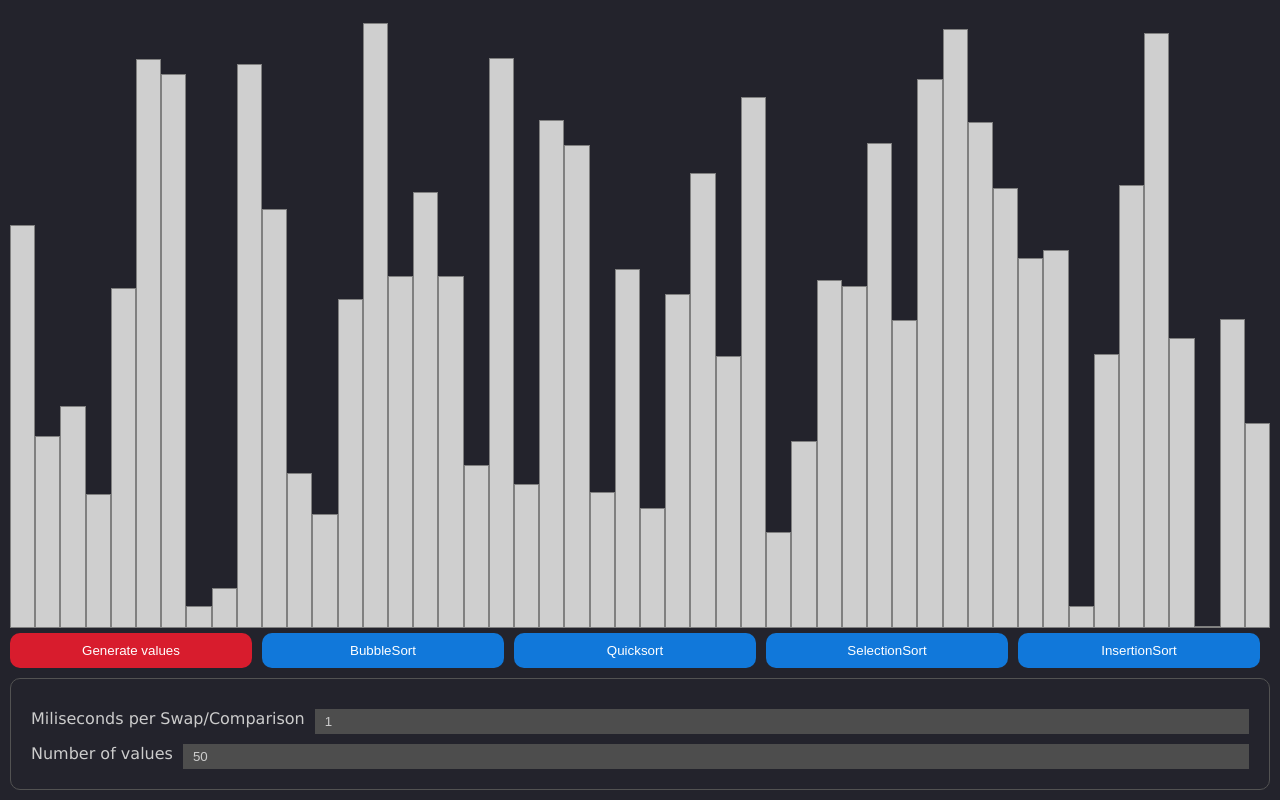
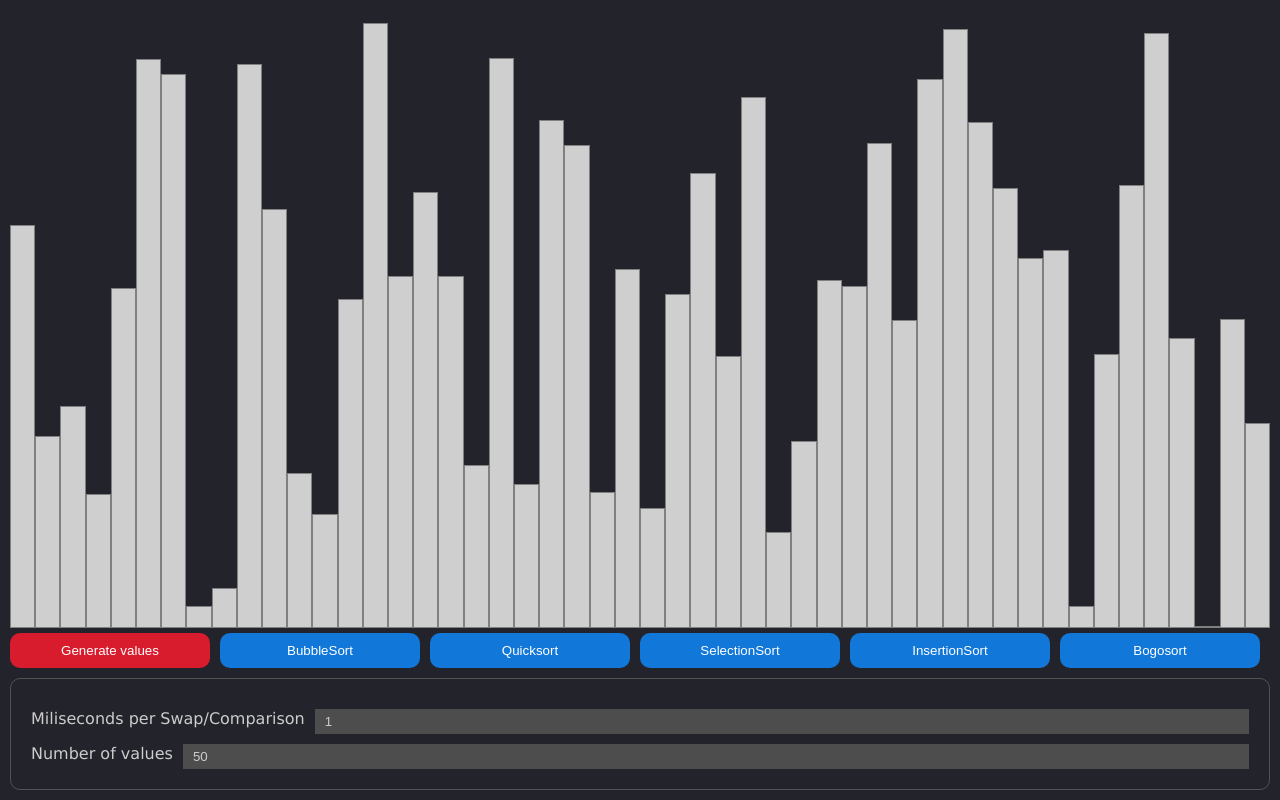
Before and after one commit to chuakid/sort-visualizer, a Vue app: page / in a window 1280 px wide. Built offline with nearby package versions, Linux system fonts and the light colour scheme.

Commit message:
bogosort xD

```diff
--- a/src/App.vue
+++ b/src/App.vue
@@ -15,6 +15,7 @@
       <button class="sortBtn" @click="quicksort">Quicksort</button>
       <button class="sortBtn" @click="selectionsort">SelectionSort</button>
       <button class="sortBtn" @click="insertionsort">InsertionSort</button>
+      <button class="sortBtn" @click="bogosort">Bogosort</button>
     </div>
     <div class="options">
       <div><label>Miliseconds per Swap/Comparison</label><input v-model="speed" /></div>
@@ -35,10 +36,13 @@ export default {
       valueCount: 50,
       workingValues: [],
       speed: 1,
+      sorting: false,
     };
   },
   methods: {
     generateValues() {
+      this.sorting = false;
+      clearTimeout;
       this.values = [];
       for (let i = 0; i < this.valueCount; i++) {
         this.values.push({ val: Math.random(), swap: false, compare: false });
@@ -125,7 +129,30 @@ export default {
       }
       this.playAnims();
     },
-    bogosort() {},
+    bogosort() {
+      this.sorting = true;
+      const self = this;
+      function checksorted() {
+        for (let i = 0; i < self.values.length - 1; i++) {
+          if (self.values[i].val > self.values[i + 1].val) {
+            return false;
+          }
+        }
+        return true;
+      }
+      function shuffle() {
+        if (self.sorting) {
+          for (let i = self.values.length - 1; i > 0; i--) {
+            const randomIndex = Math.floor(Math.random() * (i + 1));
+            [self.values[i].val, self.values[randomIndex].val] = [self.values[randomIndex].val, self.values[i].val];
+          }
+          if (!checksorted()) {
+            setTimeout(shuffle, self.speed);
+          }
+        }
+      }
+      shuffle();
+    },
     playSwap(step) {
       [this.values[step.first], this.values[step.second]] = [this.values[step.second], this.values[step.first]];
       this.values[step.first].swap = false;
```
